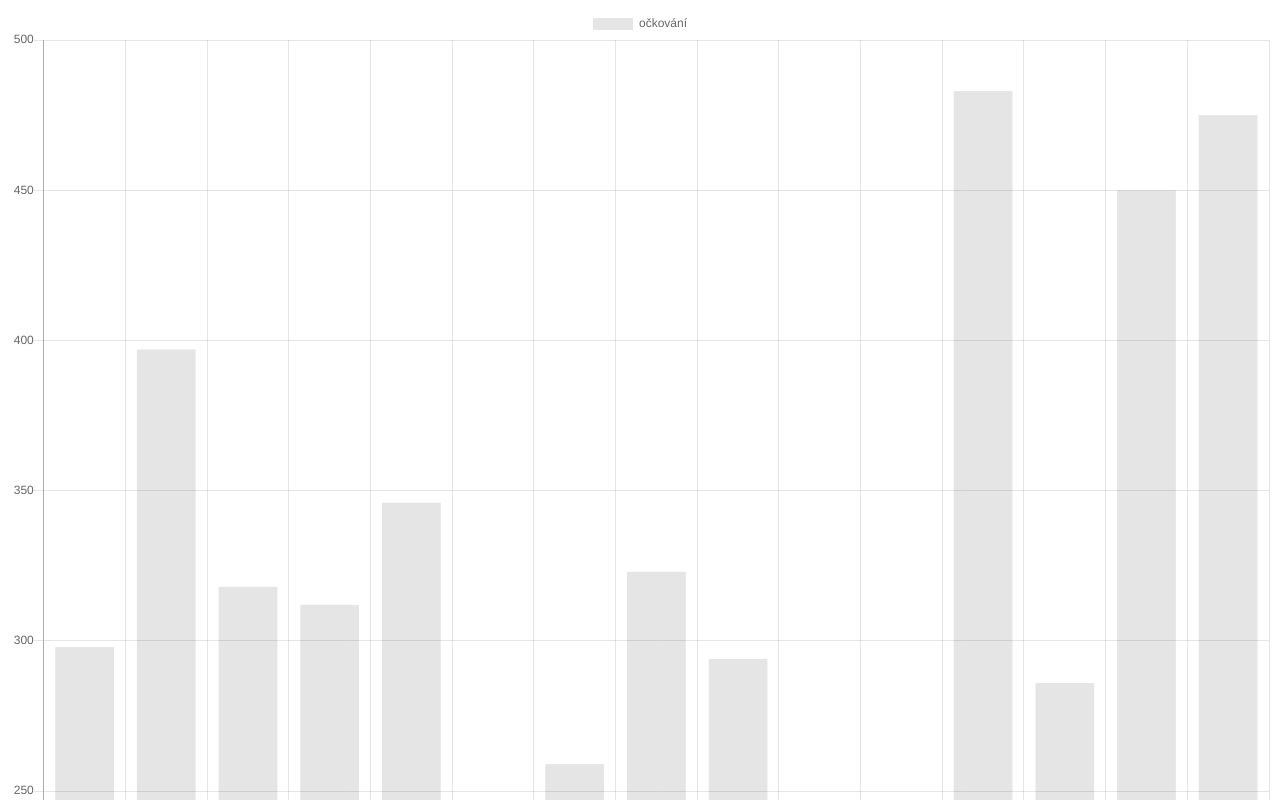
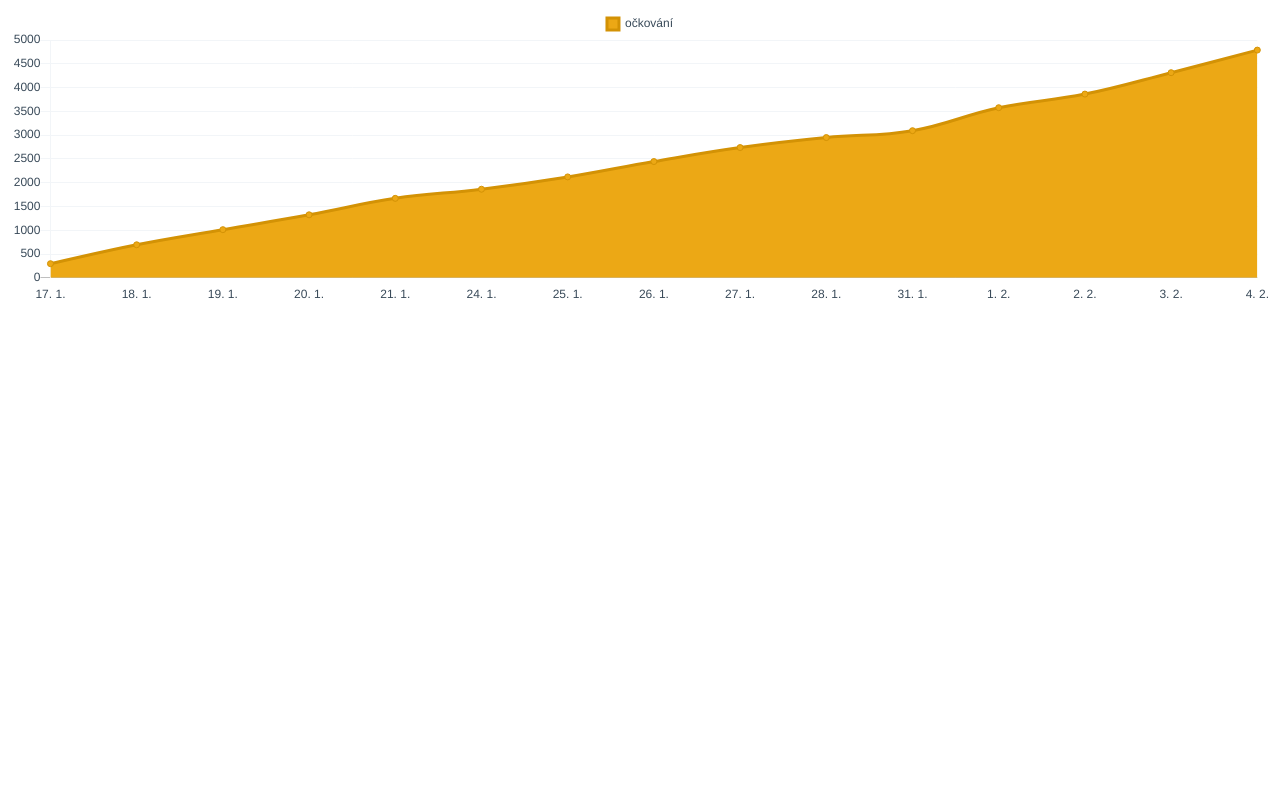
Before and after one commit to daxovi/coviddata, a plain HTML site: page ockovani.html in a window 1280 px wide. Shown: the top 800 px of the page. Drawn offline with nearby package versions, Linux system fonts and the light colour scheme.

Commit message:
ockovani sum

```diff
--- a/graph.js
+++ b/graph.js
@@ -2,6 +2,11 @@ datumy = datumy.reverse();
 dataJip = dataJip.reverse();
 dataStandardni = dataStandardni.reverse();
 dataOckovani = dataOckovani.reverse();
+
+for (let i = 0; i < dataOckovani.length-1; i++) {
+    dataOckovani[i+1] = dataOckovani[i] + dataOckovani[i+1];
+}
+
 dataPCR = dataPCR.reverse();
 dataAntigenni = dataAntigenni.reverse();
 dataOdbery = dataOdbery.reverse();
@@ -149,7 +154,7 @@ function vykresliOckovani() {
     var ockovani = document.getElementById('ockovaniChart').getContext('2d');
     var ockovaniChart = new Chart(ockovani, {
         // The type of chart we want to create
-        type: 'bar',
+        type: 'line',
 
         // The data for our dataset
         data: {
@@ -157,8 +162,8 @@ function vykresliOckovani() {
             datasets: [
                 {
                     label: 'očkování',
-                    // backgroundColor: 'rgb(255, 99, 132)',
-                    borderColor: 'rgb(57, 169, 53)',
+                    backgroundColor: '#ECA815',
+                    borderColor: '#D39205',
                     data: dataOckovani,
                 }
             ]
@@ -166,7 +171,42 @@ function vykresliOckovani() {
 
         // Configuration options go here
         options: {
-            aspectRatio: 1,
+            maintainAspectRatio: false,
+            // aspectRatio: 1,
+            legend: {
+                labels: {
+                    boxWidth: 12,
+                    //usePointStyle: true,
+                    fontColor: '#394A59',
+                },
+                // align: 'start',
+            },
+            scales: {
+                xAxes: [{
+                    stacked: true,
+                    gridLines: {
+                        display: false,
+                    },
+                    ticks: {
+                        autoSkip: true,
+                        //maxTicksLimit: 10,
+                        maxRotation: 0,
+                        minRotation: 0,
+                        fontColor: '#394A59',
+                    }
+                }],
+                yAxes: [{
+                    stacked: true,
+                    gridLines: {
+                        color: '#f2f5f8',
+                    },
+                    ticks: {
+                        fontColor: '#394A59',
+                        //fontSize: '18',
+                    },
+
+                }]
+            },
         }
     });
 }
--- a/ockovani.html
+++ b/ockovani.html
@@ -7,7 +7,9 @@
     <link rel="stylesheet" href="style.css">
 </head>
 <body>
+    <div style="height: 300px;">
     <canvas id="ockovaniChart"></canvas>
+</div>
     <script src="https://cdn.jsdelivr.net/npm/chart.js@2.8.0"></script>
     <script src="data.js"></script>
     <script src="graph.js"></script>
--- a/ockovani.js
+++ b/ockovani.js
@@ -9,8 +9,8 @@ var ockovaniChart = new Chart(ockovani, {
         datasets: [
             {
                 label: 'očkování',
-                backgroundColor: 'rgb(255, 99, 132, 0)',
-                borderColor: 'rgb(57, 169, 53)',
+                backgroundColor: '#D39205',
+                borderColor: '#D39205',
                 data: [298, 397, 318, 312, 346, 192, 259, 323, 294, 210, 145, 483, 286, 450, 475]
             }
         ]
```
